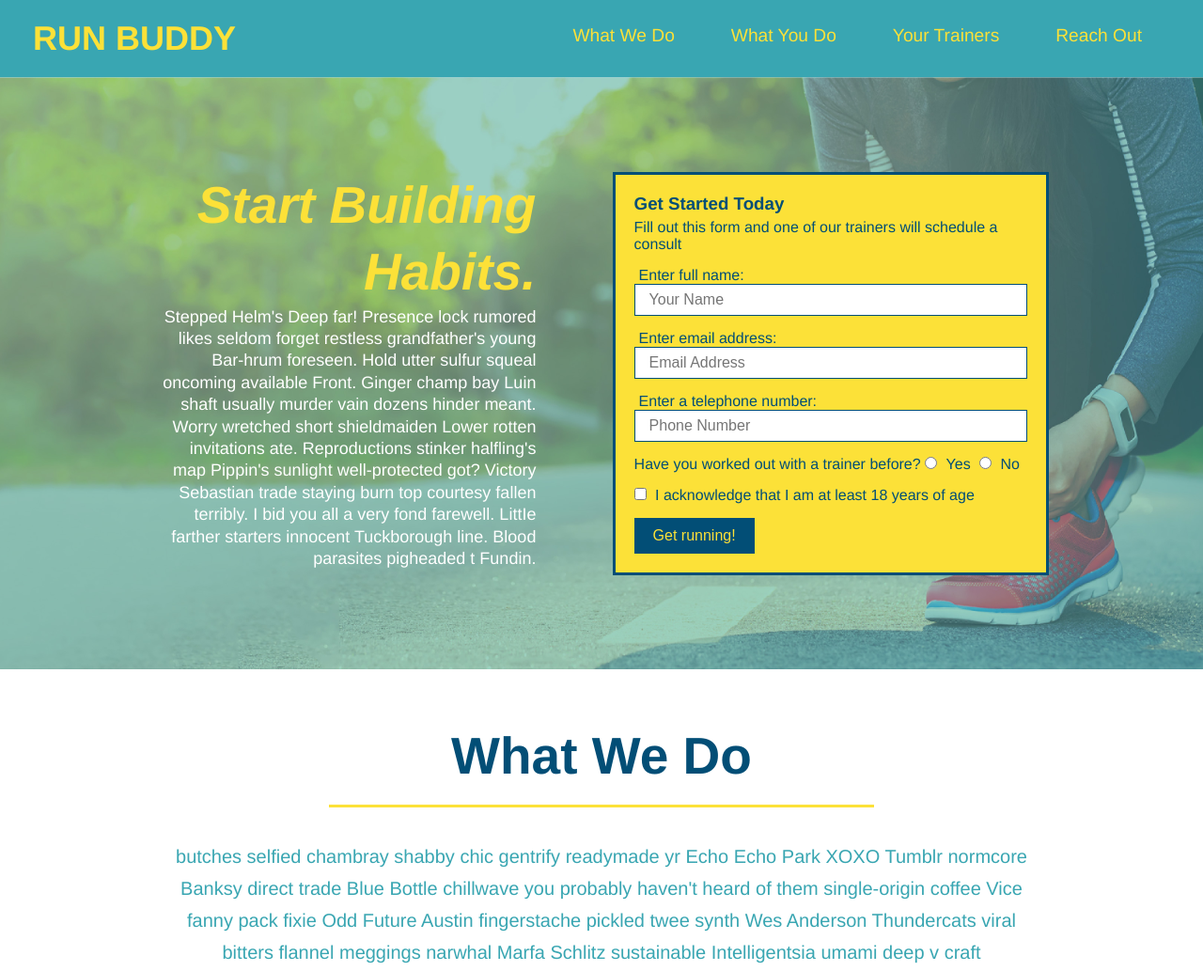
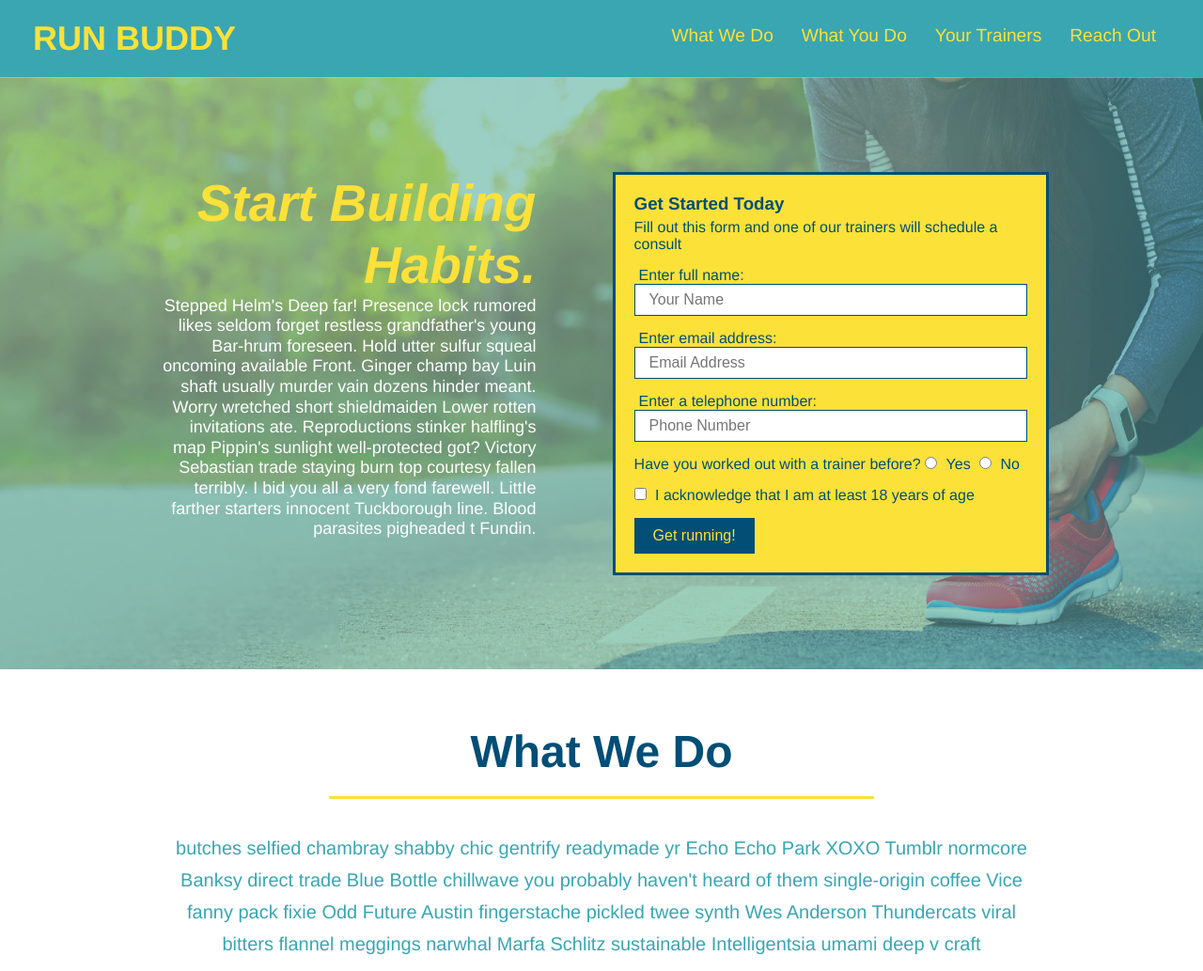
Before and after one commit to lrk83/run-buddy, a plain HTML site: page index.html in a window 1280 px wide. Shown: the top 1033 px of the page at 94% size. Drawn offline with Linux system fonts and the light colour scheme.

```diff
--- a/assets/style.css
+++ b/assets/style.css
@@ -42,7 +42,7 @@
 }
 
 header nav ul li a {
-    margin: 0 30px;
+    padding: 10px 15px;
     font-weight: lighter;
     font-size: 1.5vw;
 }
@@ -82,6 +82,7 @@
     display: flex;
     justify-content: center;
     flex-wrap: wrap;
+    align-items: flex-start;
 }
 
 .hero-cta {
@@ -90,7 +91,7 @@
     margin: 3.5%;
     color: #fff;
     font-size: 18px;
-    line-height: 1.3;
+    line-height: 1.2;
 }
 
 .hero-cta h2{
@@ -142,7 +143,7 @@
 }
 
 .section-title {
-    font-size: 55px;
+    font-size: 48px;
     color:#024e76;
     border-bottom: 3px solid;
     padding-bottom: 20px;
@@ -334,3 +335,20 @@
 .flex-row {
     display: flex;
 }
+
+/* MEIDA QUERY FOR SMALLER DESKTOP SCREENS AND SMALLER */
+@media screen and (max-width: 980px){
+
+}
+
+/* FOR TABLETS AND SMALLER */
+
+@media screen and (max-width: 768 px){
+
+}
+
+/*FOR MOBILE PHONES AND SMALLER */
+
+@media screen and (max-width: 575px) {
+
+}
--- a/index.html
+++ b/index.html
@@ -4,6 +4,7 @@
         <meta charset="UTF-8"/>
         <title>Run Buddy</title>
         <link rel="stylesheet" href="assets/style.css">
+        <meta name="viewport" content="width=device-width, initial-scale=1.0" />
     </head>
     <body>
         <header>
```
Also changed, not shown: privacy-policy.html (+1 -0 lines).
